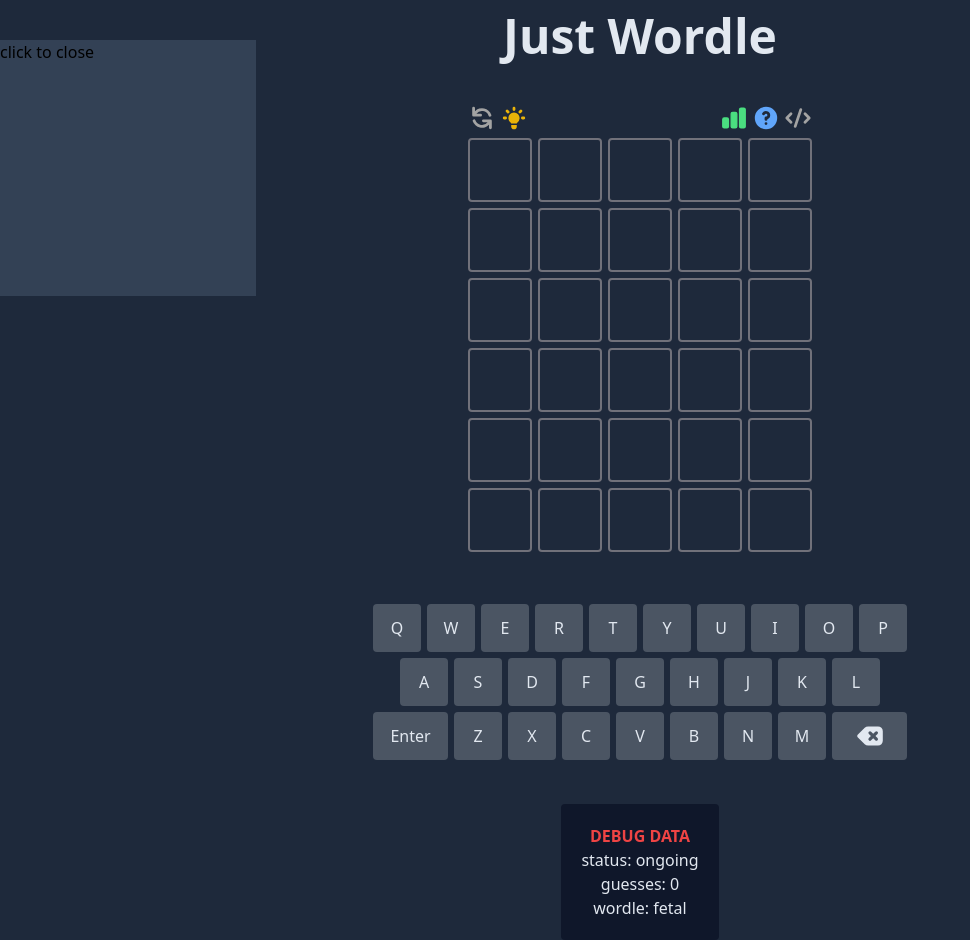
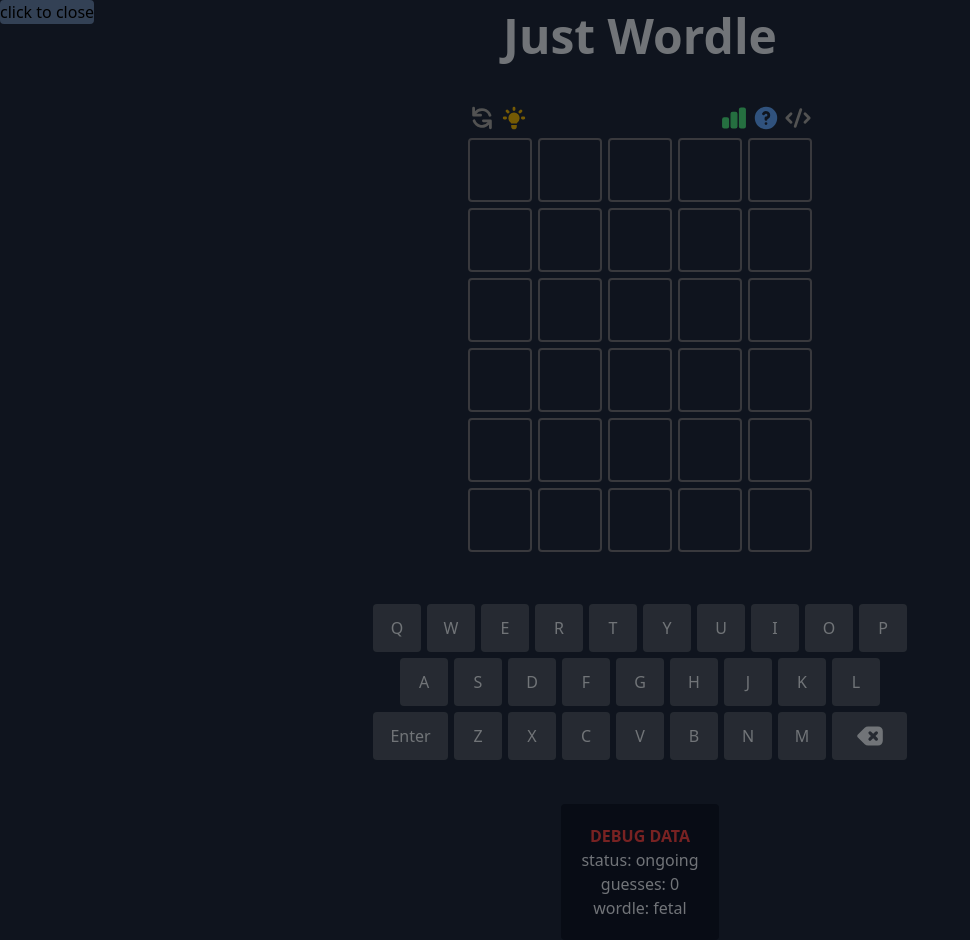
Before and after one commit to jma8774/Wordle-TypeScript, a React (Create React App) app: page / in a window 1280 px wide. Both pictures are taken after a click on the element 766 px from the left and 118 px from the top of the page. Shown: the whole page, without its empty margins (0-970 px from the left). Built offline with nearby package versions, Linux system fonts and the light colour scheme.

Commit message:
todo: finish up instruction click

```diff
--- a/src/App.tsx
+++ b/src/App.tsx
@@ -37,6 +37,15 @@ const App = () => {
     [newGame, submitGuess, handleBackspace, handleChar]
   );
 
+  const closeInstruction = useCallback(
+    () => setShowInstruction(false),
+    [showInstruction]
+  );
+
+  const openInstruction = useCallback(
+    () => setShowInstruction(true),
+    [showInstruction]
+  );
   useEffect(() => {
     // Add event listeners on new render
     window.addEventListener("keydown", handleKeyPress);
@@ -47,10 +56,14 @@ const App = () => {
   }, [handleKeyPress]);
 
   return (
-    <div className="min-h-screen min-w-screen bg-slate-800 brightness-100">
-      {showInstruction && (
-        <Instruction closeInstruction={() => setShowInstruction(false)} />
-      )}
+    <div>
+      {showInstruction && <Instruction closeInstruction={closeInstruction} />}
+      <div
+        className={
+          "min-h-screen min-w-screen bg-slate-800" +
+          (showInstruction ? " brightness-50 " : " brightness-100 ")
+        }
+      >
         <div className="flex flex-col items-center gap-1 text-slate-200 mx-auto">
           <Header className="mt-3" />
           <div className="w-min">
@@ -58,7 +71,7 @@ const App = () => {
               className="mt-10"
               handleRefresh={newGame}
               handleHint={getHint}
-            openInstruction={() => setShowInstruction(true)}
+              openInstruction={openInstruction}
             />
             <Guesses guesses={history.data} />
           </div>
@@ -77,6 +90,7 @@ const App = () => {
           </div>
         </div>
       </div>
+    </div>
   );
 };
 
--- a/src/components/Instruction/index.tsx
+++ b/src/components/Instruction/index.tsx
@@ -8,7 +8,7 @@ const Instuction = ({ closeInstruction }: Props) => {
   return (
     <div
       onClick={closeInstruction}
-      className="absolute w-64 h-64 top-10 bg-slate-700 z-10"
+      className="absolute bg-slate-700 z-10 rounded"
     >
       click to close
     </div>
--- a/src/hooks/useGame.tsx
+++ b/src/hooks/useGame.tsx
@@ -137,7 +137,7 @@ const useGame = () => {
     return newRow;
   };
 
-  // Will color all the characters in our world as yellow in the keyboard
+  // Will color all the characters in our wordle as yellow in the keyboard
   const getHint = (): void => {
     if (hintGiven.current) return;
     const offset = "#".repeat(WORDLE_LEN);
```
Lines whose indentation alone changed are shown as unchanged.
